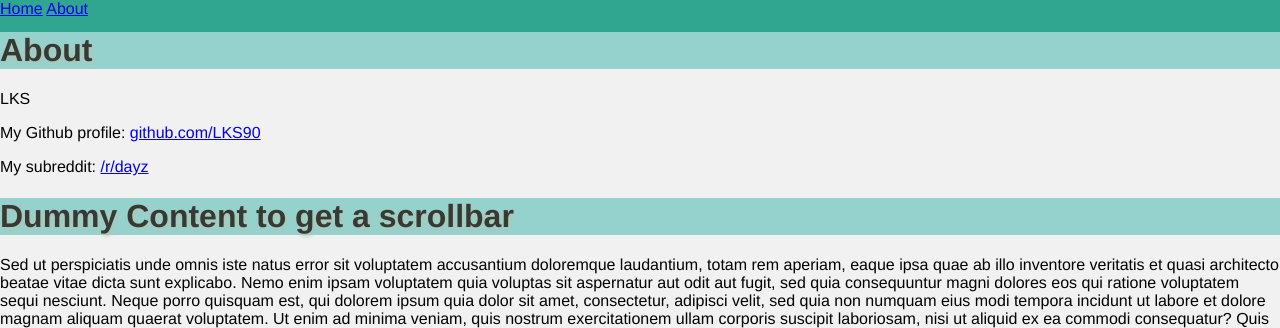
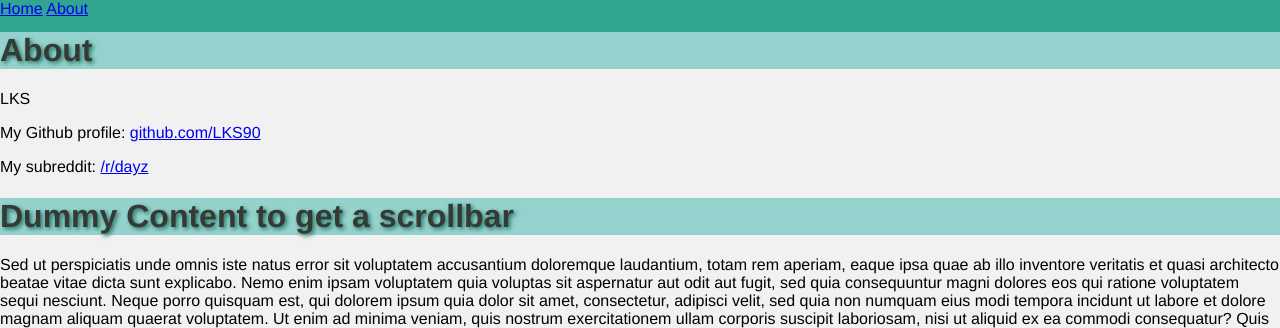
Before and after one commit to LKS90/LKS90.github.io, a Jekyll site: the page built from about/index.html, in a window 1280 px wide. Shown: the top 328 px of the page. Built offline with Jekyll 4.4.1, drawn with Linux system fonts in a browser that asks for light colours.

Commit message:
Update main.css

```diff
--- a/css/main.css
+++ b/css/main.css
@@ -3,7 +3,7 @@ html, body {
     padding: 0;
 }
 h1 {
-    text-shadow: 2px 2px 4px #B5C4B2;
+    text-shadow: 2px 2px 4px #217364;
     background-color: #95d2cd;
     color: #363A35;
 }
```
